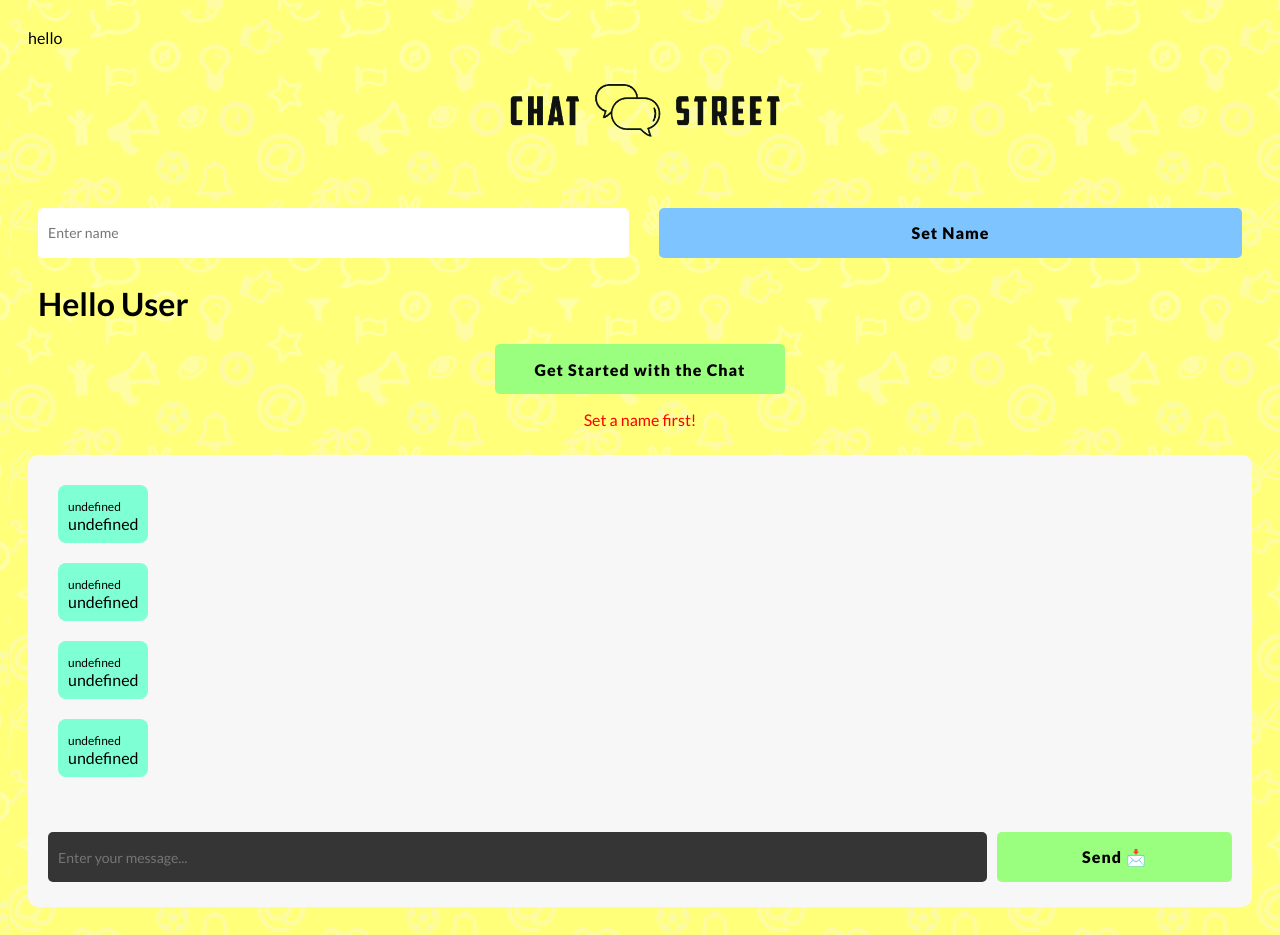
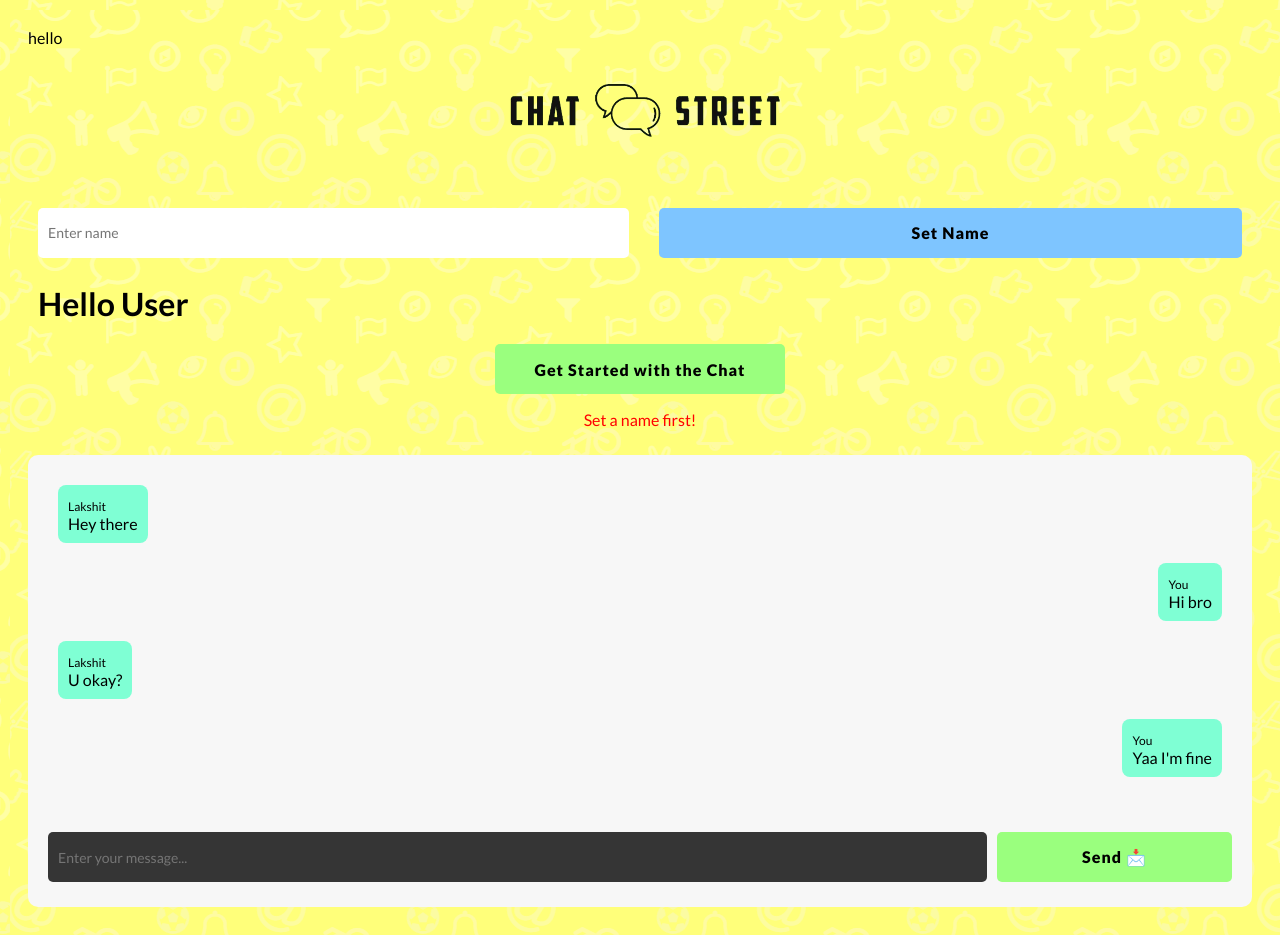
Before and after one commit to Lakshit-Chiranjiv/Chat-street-app, a Svelte app in the folder client/: page / in a window 1280 px wide. Built offline with nearby package versions, Linux system fonts and the light colour scheme.

Commit message:
passed props to dummy message components

```diff
--- a/client/src/components/Chat.svelte
+++ b/client/src/components/Chat.svelte
@@ -8,10 +8,10 @@
     <div class="chat">
         <!-- messages -->
         <div class="msgs">
-            <Message/>
-            <Message/>
-            <Message/>
-            <Message/>
+            <Message person='Lakshit' msg='Hey there'/>
+            <Message person='Jackob' msg='Hi bro' isSelf/>
+            <Message person='Lakshit' msg='U okay?'/>
+            <Message person='Jackob' msg="Yaa I'm fine" isSelf/>
         </div>
         <!-- msg typing & send -->
         <div class="msg-type">
```
